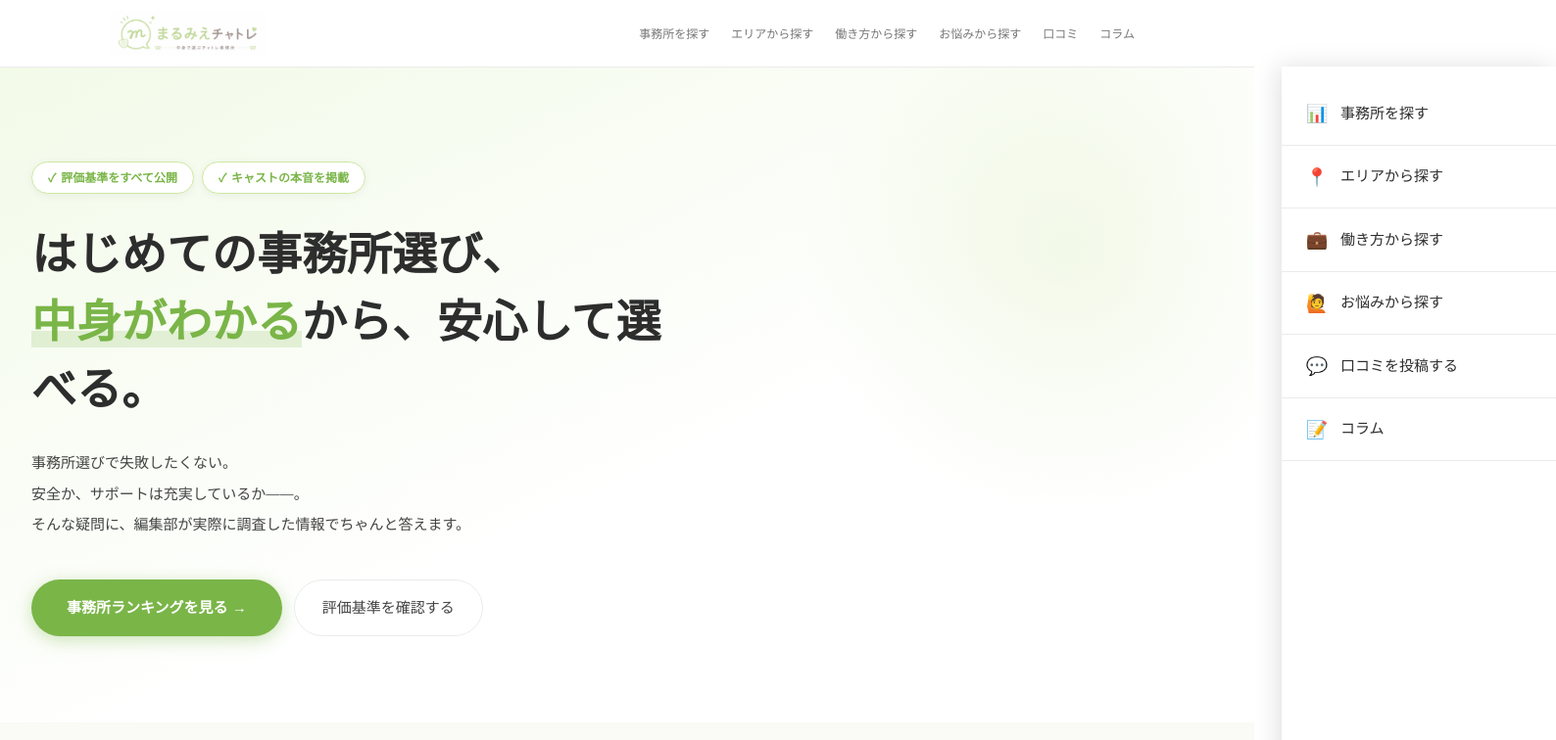
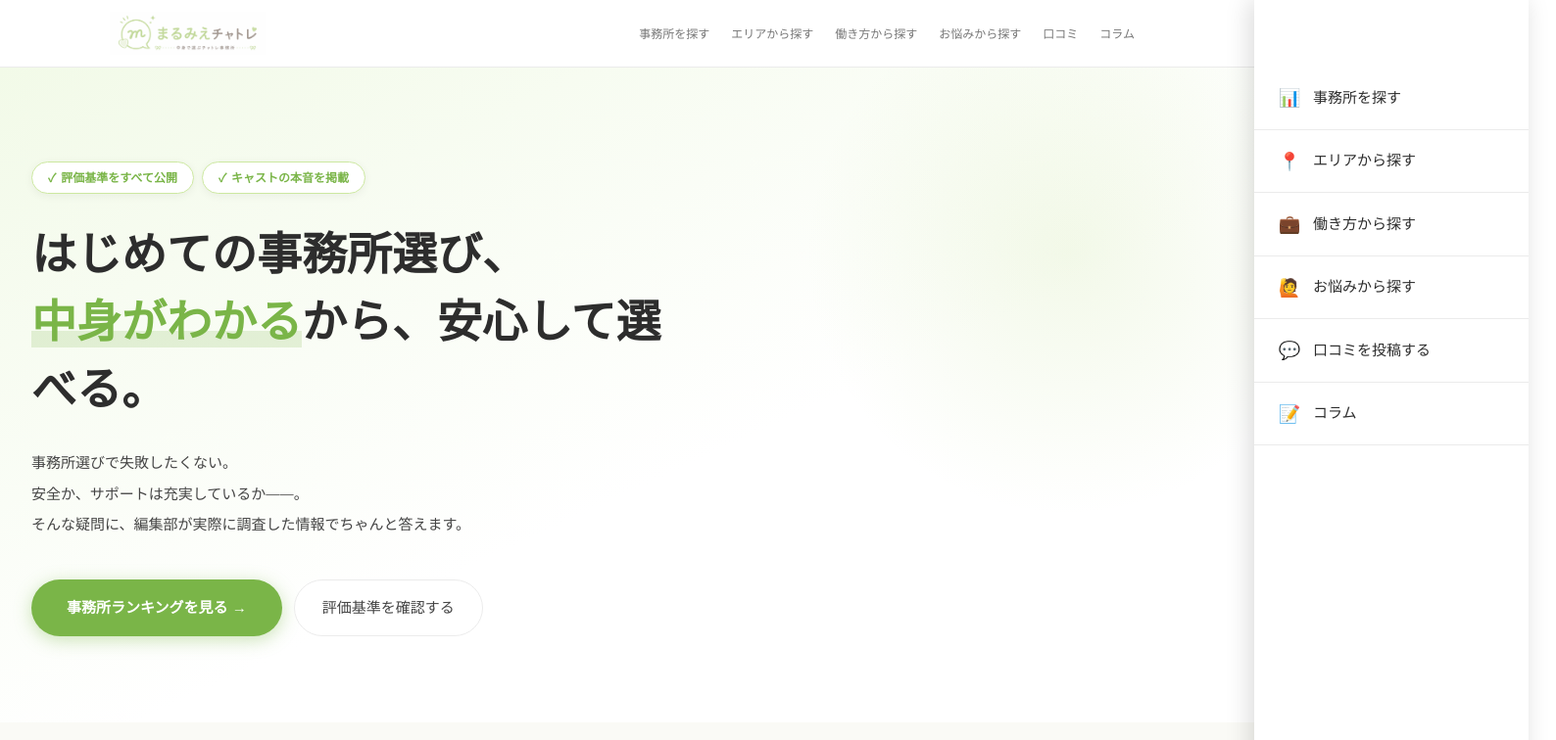
Before and after one commit to marumie-chatre/marumie-chatre.github.io, a Next.js app: page / in a window 1280 px wide. Shown: the top 756 px of the page at 98% size, 1588 px wide, since content can reach past the window. Built offline with nearby package versions, Linux system fonts and the light colour scheme; a web font is replaced by a local one.

Commit message:
ハンバーガーメニュー完全書き直し

```diff
--- a/app/HamburgerMenu.tsx
+++ b/app/HamburgerMenu.tsx
@@ -1,50 +1,98 @@
 "use client";
 import Link from "next/link";
-import { useState } from "react";
+import { useState, useEffect } from "react";
 
 export default function HamburgerMenu() {
   const [isOpen, setIsOpen] = useState(false);
+
   const close = () => setIsOpen(false);
   const toggle = () => setIsOpen((prev) => !prev);
 
+  // メニュー開閉時にbodyのスクロールを制御
+  useEffect(() => {
+    if (isOpen) {
+      document.body.style.overflow = "hidden";
+    } else {
+      document.body.style.overflow = "";
+    }
+    return () => { document.body.style.overflow = ""; };
+  }, [isOpen]);
+
   return (
     <>
+      {/* 三本線ボタン */}
       <button
         className={`hamburger${isOpen ? " active" : ""}`}
         aria-label="メニューを開く"
         onClick={toggle}
+        style={{position:"relative", zIndex: 400}}
       >
         <span></span>
         <span></span>
         <span></span>
       </button>
 
-      <div className={`sp-menu${isOpen ? " open" : ""}`}>
-        <nav className="sp-nav">
-          <Link href="/jimusho" onClick={close}>
-            <span className="sp-nav-icon">📊</span>事務所を探す
-          </Link>
-          <Link href="/area/shinjuku" onClick={close}>
-            <span className="sp-nav-icon">📍</span>エリアから探す
-          </Link>
-          <Link href="/style/zaitaku" onClick={close}>
-            <span className="sp-nav-icon">💼</span>働き方から探す
-          </Link>
-          <Link href="/q/barebure" onClick={close}>
-            <span className="sp-nav-icon">🙋</span>お悩みから探す
-          </Link>
-          <Link href="/kuchikomi" onClick={close}>
-            <span className="sp-nav-icon">💬</span>口コミを投稿する
-          </Link>
-          <Link href="/column" onClick={close}>
-            <span className="sp-nav-icon">📝</span>コラム
-          </Link>
+      {/* オーバーレイ（背景暗幕） */}
+      {isOpen && (
+        <div
+          onClick={close}
+          style={{
+            position: "fixed",
+            inset: 0,
+            background: "rgba(0,0,0,0.45)",
+            zIndex: 350,
+          }}
+        />
+      )}
+
+      {/* スライドメニュー本体 */}
+      <div
+        style={{
+          position: "fixed",
+          top: 0,
+          right: 0,
+          width: "280px",
+          height: "100vh",
+          background: "#fff",
+          zIndex: 400,
+          transform: isOpen ? "translateX(0)" : "translateX(100%)",
+          transition: "transform 0.28s ease",
+          overflowY: "auto",
+          boxShadow: "-4px 0 24px rgba(0,0,0,0.15)",
+          paddingTop: "68px",
+        }}
+      >
+        <nav style={{display:"flex", flexDirection:"column"}}>
+          {[
+            { href: "/jimusho", icon: "📊", label: "事務所を探す" },
+            { href: "/area/shinjuku", icon: "📍", label: "エリアから探す" },
+            { href: "/style/zaitaku", icon: "💼", label: "働き方から探す" },
+            { href: "/q/barebure", icon: "🙋", label: "お悩みから探す" },
+            { href: "/kuchikomi", icon: "💬", label: "口コミを投稿する" },
+            { href: "/column", icon: "📝", label: "コラム" },
+          ].map(({ href, icon, label }) => (
+            <Link
+              key={href}
+              href={href}
+              onClick={close}
+              style={{
+                display: "flex",
+                alignItems: "center",
+                gap: "12px",
+                padding: "16px 24px",
+                fontSize: "15px",
+                fontWeight: 500,
+                color: "#2d2d2d",
+                textDecoration: "none",
+                borderBottom: "1px solid #ebebeb",
+              }}
+            >
+              <span style={{fontSize:"18px", width:"24px", textAlign:"center"}}>{icon}</span>
+              {label}
+            </Link>
+          ))}
         </nav>
       </div>
-
-      {isOpen && (
-        <div className="sp-overlay visible" onClick={close} />
-      )}
     </>
   );
 }
```
